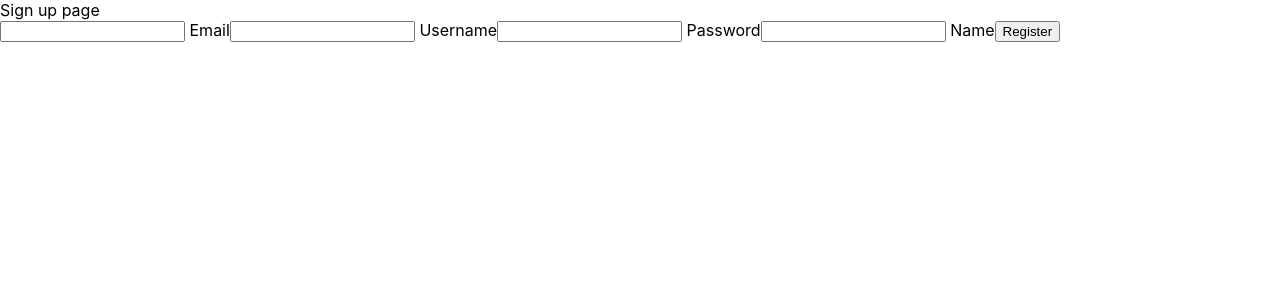
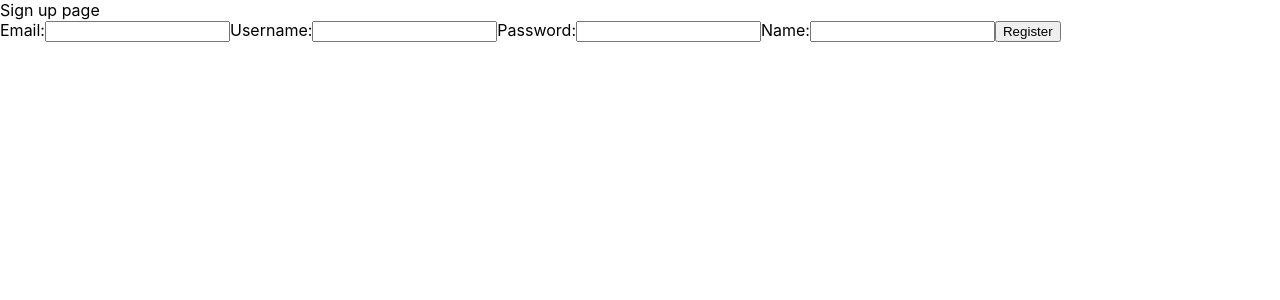
Before and after one commit to emanfolo/twitter-clone-frontend, a Next.js app: page /user/new in a window 1280 px wide. Shown: the top 300 px of the page. Built offline with nearby package versions, Linux system fonts and the light colour scheme.

Commit message:
added password encryption

```diff
--- a/package.json
+++ b/package.json
@@ -9,6 +9,8 @@
   },
   "dependencies": {
     "@apollo/client": "^3.5.6",
+    "@types/bcryptjs": "^2.4.2",
+    "bcryptjs": "^2.4.3",
     "next": "12.0.7",
     "react": "17.0.2",
     "react-dom": "17.0.2"
--- a/pages/user/new.tsx
+++ b/pages/user/new.tsx
@@ -1,4 +1,6 @@
 import { gql, useMutation } from '@apollo/client';
+import { useState } from 'react';
+import bcryptjs from 'bcryptjs'
 
 const REGISTER_USER = gql`
     mutation Mutation($data: UserCreateInput!) {
@@ -21,36 +23,60 @@ const REGISTER_USER = gql`
 
 `
 
-// {
-//   "data": {
-//     "email": "test@gmail.com",
-//     "name": "testing",
-//     "username": "testguy",
-//     "profile": {
-//       "create": {
-//         "image": null,
-//         "header_image": null,
-//         "bio": null
-//       }
-//     },
-//     "password": "password"
-//   }
-// }
 
 
 const CreateUser = () => {
 
-  let email: any;
-  let username: any;
-  let name: any;
-  let password: any;
+  const [emailInputState, setEmailInputState] = useState('')
+  const [usernameInputState, setUsernameInputState] = useState('')
+  const [nameInputState, setNameInputState] = useState('')
+  const [passwordInputState, setPasswordInputState] = useState('')
+
   const [registerMutateFunction, { data, loading, error }] = useMutation(REGISTER_USER)
 
-  if (loading) return 'Loading...';
+  const encrypt = (password: string) => {
+    let hashedPassword = bcryptjs.hash(password, 12)
+    return hashedPassword
+  }
+
+  const sendParams = async () => {
+
+    let dbPass = null
+
+    dbPass = await encrypt(passwordInputState)
+
+    console.log(dbPass)
+
+
+    if(dbPass !== null){
+      registerMutateFunction({ variables: {
+            data: {
+                    "email": emailInputState,
+                    "name": nameInputState,
+                    "username": usernameInputState,
+                    "profile": {
+                      "create": {
+                        "image": null,
+                        "header_image": null,
+                        "bio": null
+                      }
+                    },
+                    "password": dbPass
+                  }
+                }
+              });
+    }
+
+  }
+
+  // if (loading) return 'Loading...';
 
   if (error) return `Error! ${error.message}`;
 
   if(data) return <> {data.id} {data.username} {data.name} </>
+
+
+
 
   return (
   <>
@@ -59,45 +85,41 @@ const CreateUser = () => {
       <form
         onSubmit={e => {
           e.preventDefault();
-          registerMutateFunction({ variables: {
-            data: {
-                    "email": email.value,
-                    "name": username.value,
-                    "username": name.value,
-                    "profile": {
-                      "create": {
-                        "image": null,
-                        "header_image": null,
-                        "bio": null
-                      }
-                    },
-                    "password": password.value
-                  }
-                }
-              });
-
+          sendParams()
         }}
       >
+        <label>
+          Email:
         <input
-          ref={node => {
-            email = node;
+          onChange={(e) =>{
+            setEmailInputState(e.target.value)
           }}
-        /> Email
+        />
+        </label>
+        <label>
+        Username:
         <input
-          ref={node => {
-            username = node;
+          onChange={(e) =>{
+            setUsernameInputState(e.target.value)
           }}
-        /> Username
+        />
+        </label>
+        <label>
+          Password:
         <input
-          ref={node => {
-            password = node;
+          onChange={(e) =>{
+            setPasswordInputState(e.target.value)
           }}
-        /> Password
+        />
+        </label>
+        <label>Name:
         <input
-          ref={node => {
-            name = node;
+          onChange={(e) =>{
+            setNameInputState(e.target.value)
           }}
-        /> Name
+        />
+        </label>
+
         <button type="submit">Register</button>
       </form>
     </div>
```
Also changed, not shown: pages/home/index.tsx (+4 -4 lines), 1 other file (tests, documents, lock files or other folders).
